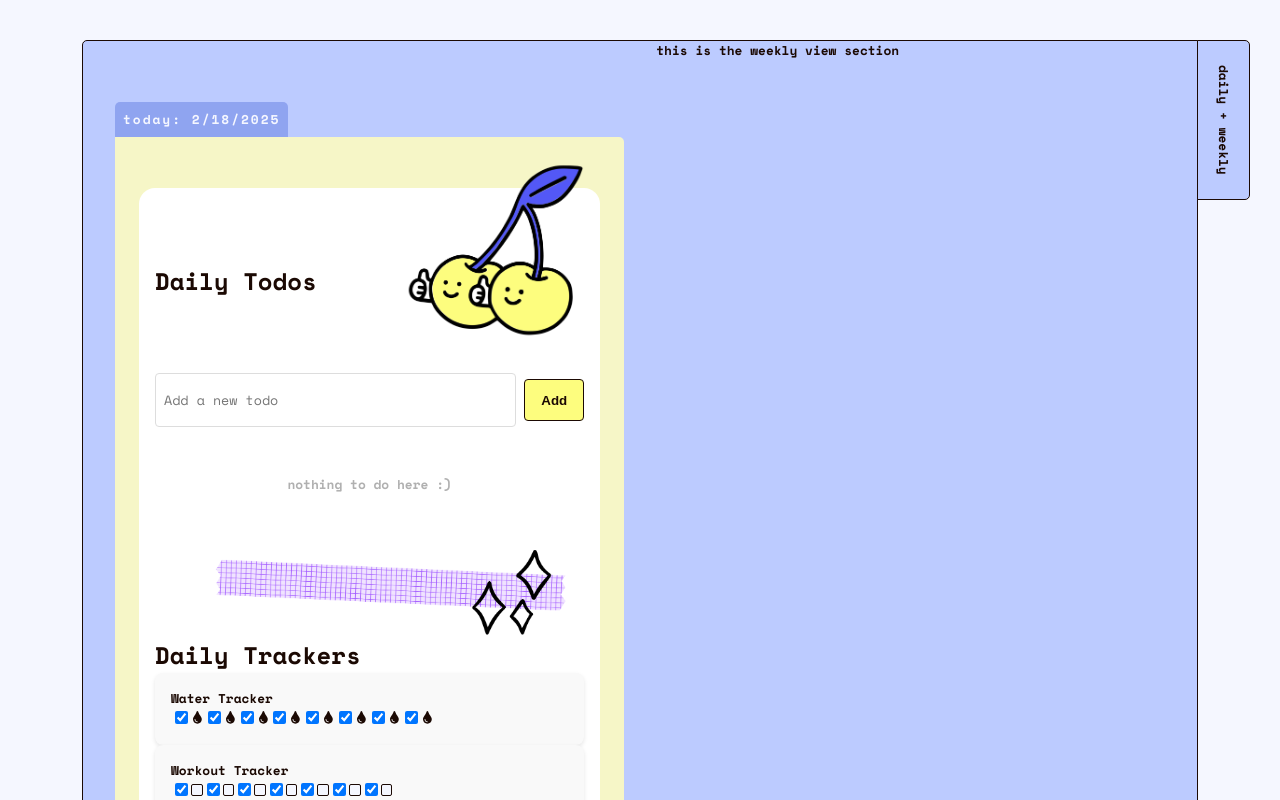
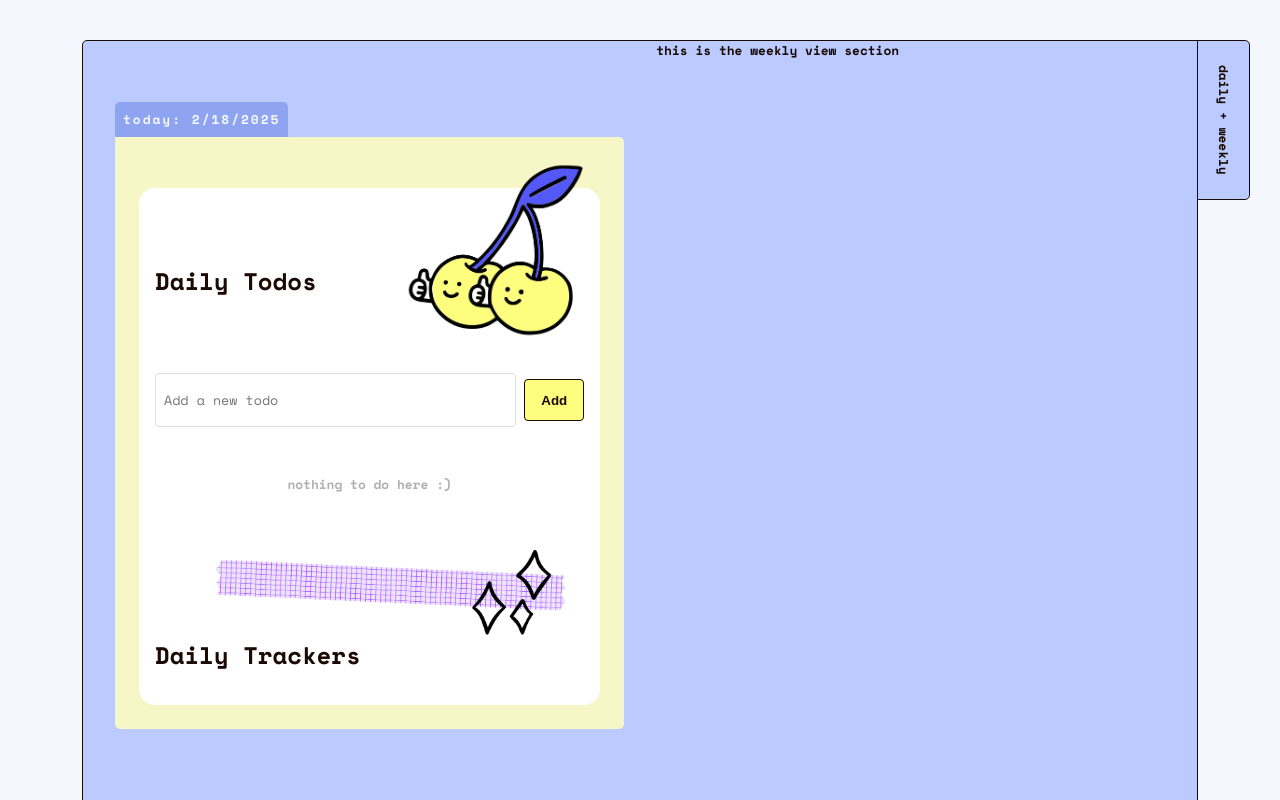
Before and after one commit to linzhangcs/doit-plugin, a React (Vite) app: page / in a window 1280 px wide. Shown: the top 800 px of the page. Built offline with nearby package versions, Linux system fonts and the light colour scheme.

Commit message:
chore: move the tracker components out of the view

```diff
--- a/src/views/daily-view.jsx
+++ b/src/views/daily-view.jsx
@@ -1,22 +1,9 @@
 import TodoSystem from "../components/daily/todo-system";
-// import DailyTrackers from "../components/daily/daily-trackers";
-import Tracker from "../components/tracker";
-import { FaTint } from "react-icons/fa"; // Water drop icon
-import { FaSmile, FaMeh, FaFrown } from "react-icons/fa"; // Emojis
-import styles from "../styles/components/daily-view.module.scss";
 import DailyTrackers from "../components/daily/daily-trackers";
 
+import styles from "../styles/components/daily-view.module.scss";
+
 const DailyView = () => {
-  // const stressLevels = [
-  //   { id: 1, icon: <FaSmile className="text-yellow-400" />, label: "Happy" },
-  //   { id: 2, icon: <FaSmile />, label: "Content" },
-  //   { id: 3, icon: <FaMeh />, label: "Neutral" },
-  //   { id: 4, icon: <FaFrown />, label: "Sad" },
-  //   { id: 5, icon: <FaFrown className="text-gray-500" />, label: "Very Sad" },
-  // ];
-
-  const waterIcon = [{ icon: <FaTint /> }];
-
   return (
     <section>
       <div className={styles.sectionTab}>
@@ -25,8 +12,6 @@ const DailyView = () => {
       <div className={styles.sectionCanvas}>
         <TodoSystem />
         <DailyTrackers />
-        <Tracker title="Water Tracker" maxCount={8} icons={waterIcon} />
-        <Tracker title="Workout Tracker" maxCount={7} />
       </div>
     </section>
   );
```
